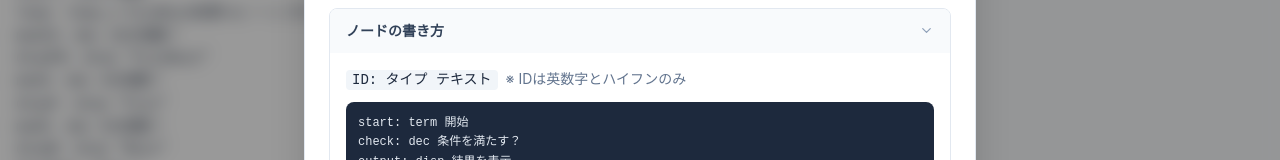
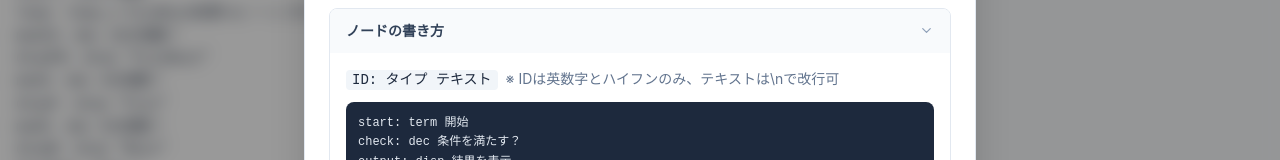
Before and after one commit to Kokecoco/flow-polycanva.complex, a React (Vite) app: page / in a window 1280 px wide. Shown: the part 287-447 px from the top of the page. Built offline with nearby package versions, Linux system fonts and the light colour scheme.

Commit message:
Update HelpModal.tsx

```diff
--- a/src/components/HelpModal.tsx
+++ b/src/components/HelpModal.tsx
@@ -183,7 +183,7 @@ export const HelpModal: React.FC<Props> = ({ isOpen, onClose, onApplySample }) =
             <div className="space-y-3 text-sm">
               <p className="text-slate-600">
                 <code className="bg-slate-100 px-1.5 py-0.5 rounded font-mono text-slate-800">ID: タイプ テキスト</code>
-                <span className="ml-2 text-slate-500">※ IDは英数字とハイフンのみ</span>
+                <span className="ml-2 text-slate-500">※ IDは英数字とハイフンのみ、テキストは\nで改行可</span>
               </p>
               <CodeBlock
                 code={`start: term 開始
```
